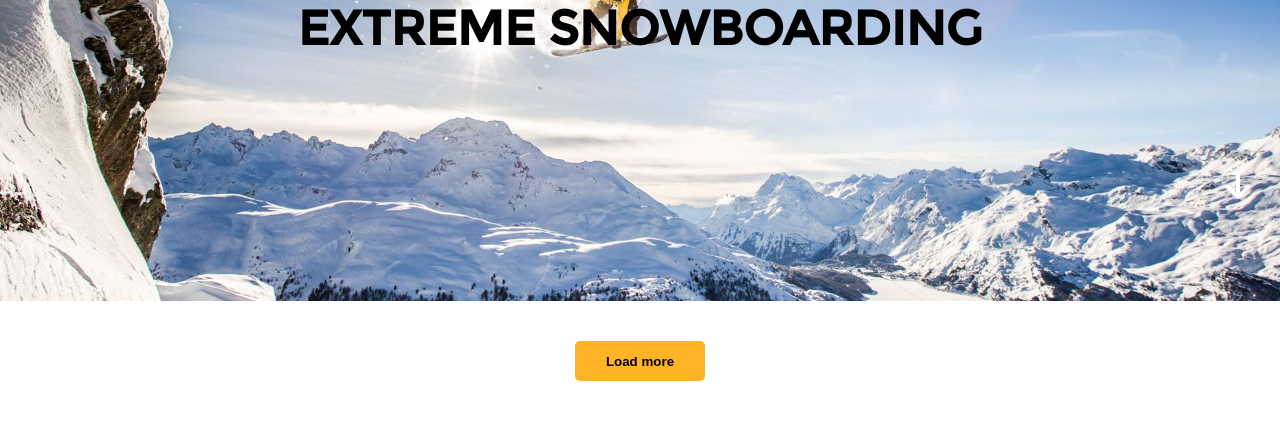
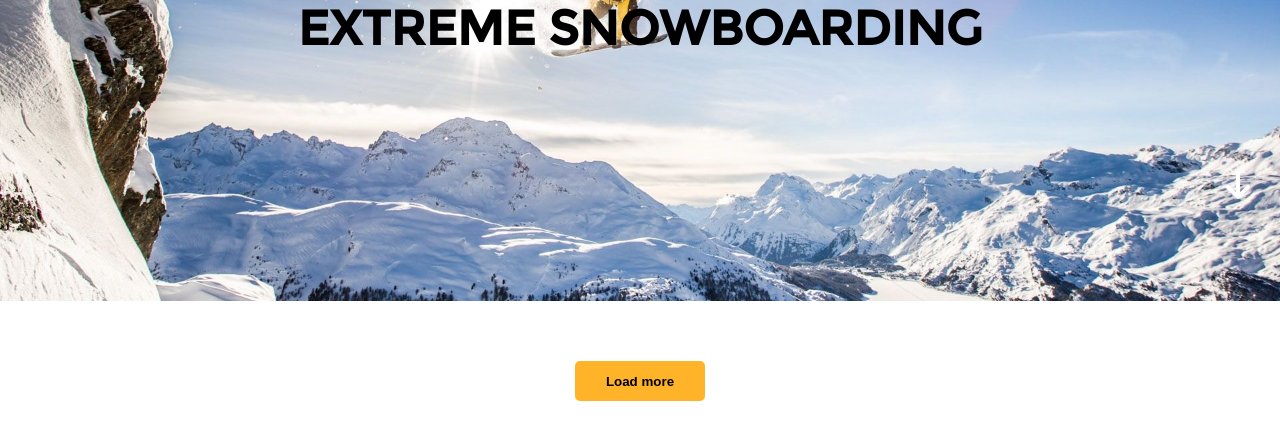
Before and after one commit to Nerym492/SnowTricks, a Symfony app: template templates/home/index.html.twig in a window 1280 px wide. Shown: the part 569-1010 px from the top of the page. Before the commit the page ends 950 px from the top, so only its background shows below. Run offline with Twig, Linux system fonts and the light colour scheme; the template is opened without the code that fills it, so the values that code supplies are empty; style sheets or scripts are compiled from the project's sources; some libraries are stand-ins or nearby versions.

Commit message:
Add margin on trick list button load more

```diff
--- a/assets/sass/components/buttons.scss
+++ b/assets/sass/components/buttons.scss
@@ -42,6 +42,10 @@
   width: 100%;
 }
 
+.btn-trick-list {
+  margin-top: 20px;
+}
+
 .btn-comment {
   max-width: 150px;
   height: 30px;
--- a/templates/partials/tricks_list.html.twig
+++ b/templates/partials/tricks_list.html.twig
@@ -18,7 +18,7 @@
     </section>
     {% if hiddeLoadButton is empty %}
         <div class="center">
-            <button class="btn-arrow--black" id="btn-load-more-tricks">Load more</button>
+            <button class="btn-arrow--black btn-trick-list" id="btn-load-more-tricks">Load more</button>
         </div>
     {% endif %}
 </div>
```
